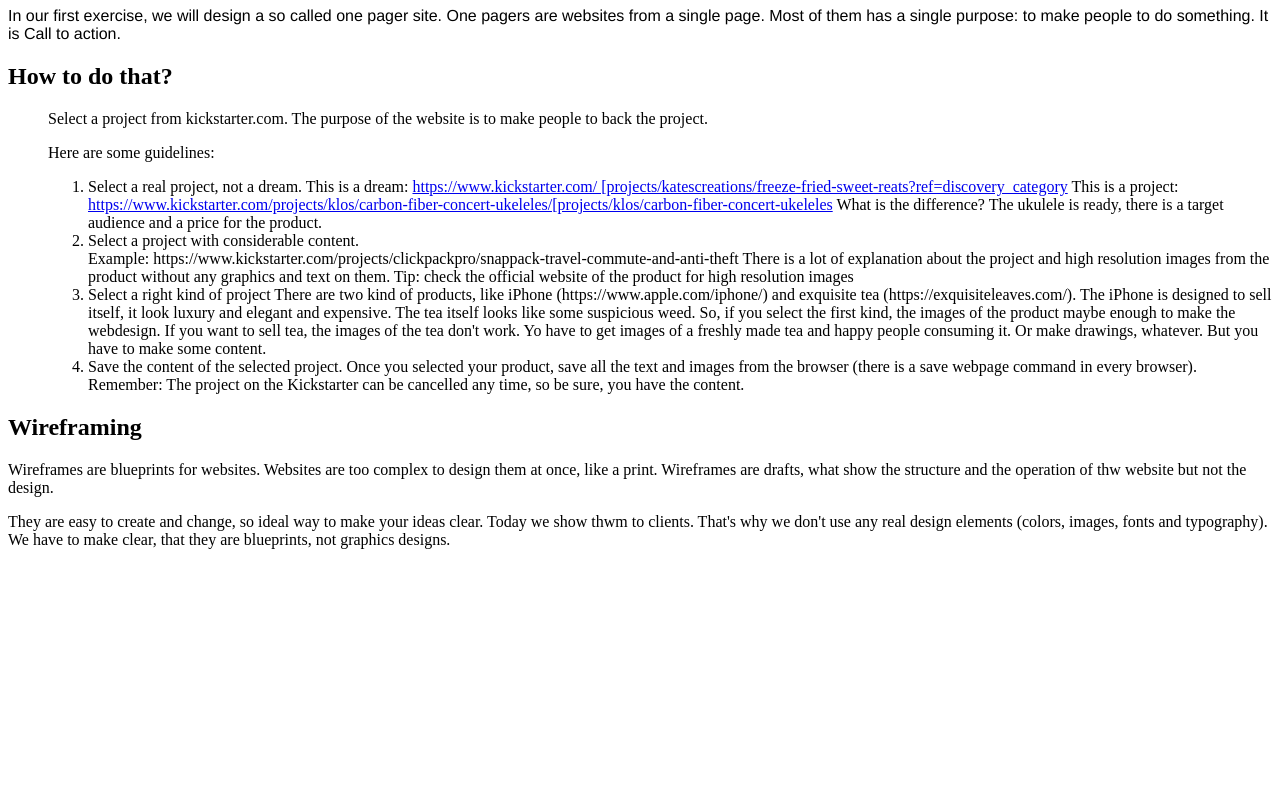
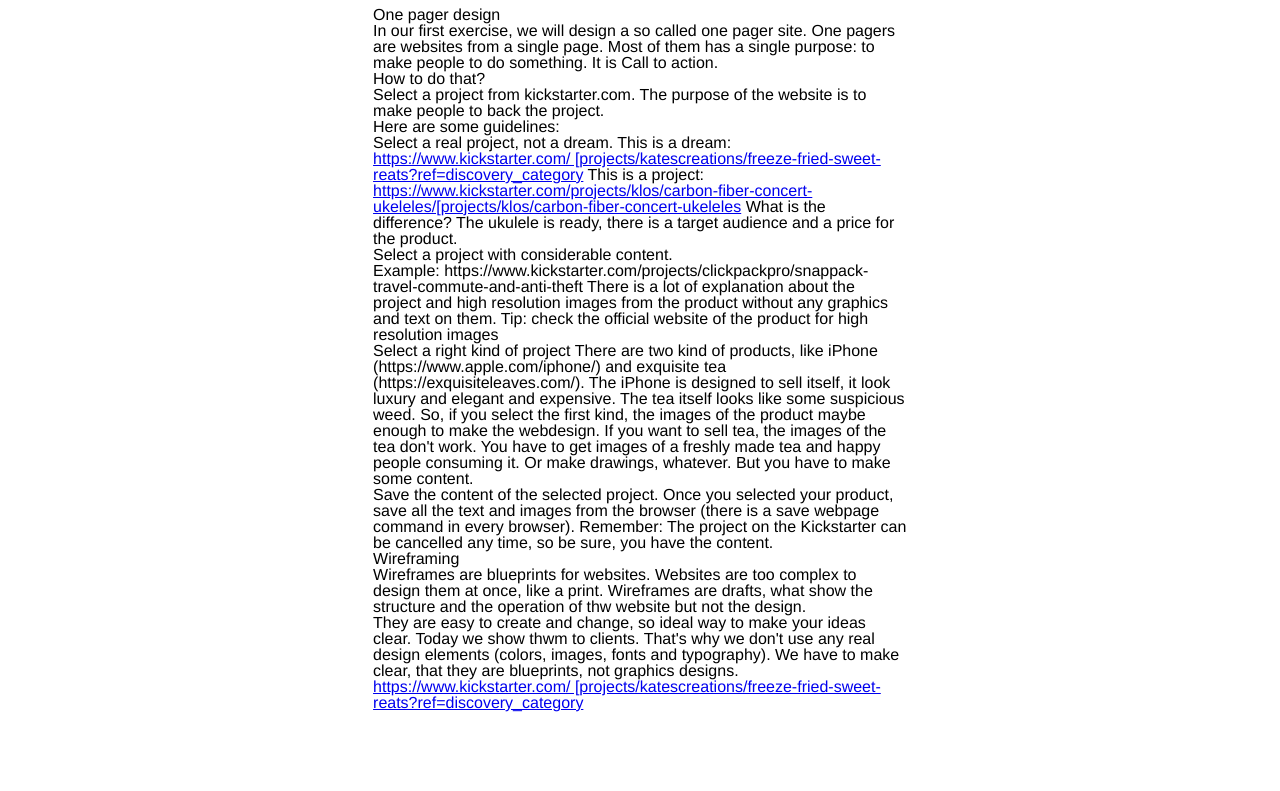
Before and after one commit to gcrwfrd/project_zero, a plain HTML site: page index.html in a window 1280 px wide. Shown: the part 73-864 px from the top of the page. Before the commit the page ends 800 px from the top, so only its background shows below. Drawn offline with Linux system fonts and the light colour scheme.

Commit message:
Add files via upload

```diff
--- a/index.html
+++ b/index.html
@@ -5,23 +5,26 @@
     <meta name="description" content="Website for Design Majors">
     <meta http-equiv="content-type" content="text/html; charset=utf-8">
     <link rel="icon" href="res/favicon.svg" type="image/svg+xml">
+    <link rel="stylesheet" type="text/css" href="res/global.css" />
     <style>
-    .first {font-family: 'Helvetica'; color:black;}
+    body{margin:0; padding: 0;
+      font-family: 'Helvetica', 'Arial', 'Roboto',sans-serif;}
+      div.rtf{max-width:60ch; margin:40px auto; padding:40px;}
     </style>
   </head>
   <body>
+
+    <div class="rtf">
     <h1>One pager design</h1>
-  <p class="first">   In our first exercise, we will design a so called one pager site. One pagers are websites from
+    <p class="first">   In our first exercise, we will design a so called one pager site. One pagers are websites from
     a single page. Most of them has a single purpose: to make people to do something. It is Call to action.</p>
 
     <h2>How to do that?</h2>
-<ul>
     <p>Select a project from kickstarter.com. The purpose of the website is to make people to back the project.</p>
-
     <p>Here are some guidelines:</p>
 
     <ol>
-  <li>  Select a real project, not a dream.
+    <li>  Select a real project, not a dream.
     This is a dream: <a href= "https://www.kickstarter.com/projects/katescreations/freeze-dried-sweet-treats?ref=discovery_category">https://www.kickstarter.com/
       [projects/katescreations/freeze-fried-sweet-reats?ref=discovery_category</a>
     This is a project: <a href= "https://www.kickstarter.com/projects/klos/carbon-fiber-concert-ukuleles"
@@ -35,17 +38,21 @@
     There are two kind of products, like iPhone (https://www.apple.com/iphone/) and exquisite tea (https://exquisiteleaves.com/).
     The iPhone is designed to sell itself, it look luxury and elegant and expensive. The tea itself looks like some suspicious weed.
     So, if you select the first kind, the images of the product maybe enough to make the webdesign. If you want to sell tea, the images of the tea don't work.
-     Yo have to get images of a freshly made tea and happy people consuming it. Or make drawings, whatever. But you have to make some content.
-  <li>  Save the content of the selected project.  Once you selected your product, save all the text and images from the browser (there is a save webpage command in every browser).
+     You have to get images of a freshly made tea and happy people consuming it. Or make drawings, whatever. But you have to make some content.
+  <li>  Save the content of the selected project.  Once you selected your product, save all the text and images from the browser
+    (there is a save webpage command in every browser).
     Remember: The project on the Kickstarter can be cancelled any time, so be sure, you have the content. </li>
-  </ul>
+  </ol>
 
   <h2> Wireframing</h2>
     <p>Wireframes are blueprints for websites. Websites are too complex to design them at once, like a print.
       Wireframes are drafts, what show the structure and the operation of thw website but not the design.</p>
 
   <p>  They are easy to create and change, so ideal way to make your ideas clear. Today we show thwm to clients.
-    That's why we don't use any real design elements (colors, images, fonts and typography). We have to make clear, that they are blueprints, not graphics designs.</p>
+    That's why we don't use any real design elements (colors, images, fonts and typography). We have to make clear,
+    that they are blueprints, not graphics designs.</p>
 
+    <a href= "https://www.kickstarter.com/projects/katescreations/freeze-dried-sweet-treats?ref=discovery_category">https://www.kickstarter.com/
+      [projects/katescreations/freeze-fried-sweet-reats?ref=discovery_category</a>
   </body>
 </html>
--- a/res/global.css
+++ b/res/global.css
@@ -0,0 +1,48 @@
+/* http://meyerweb.com/eric/tools/css/reset/
+   v2.0 | 20110126
+   License: none (public domain)
+*/
+
+html, body, div, span, applet, object, iframe,
+h1, h2, h3, h4, h5, h6, p, blockquote, pre,
+a, abbr, acronym, address, big, cite, code,
+del, dfn, em, img, ins, kbd, q, s, samp,
+small, strike, strong, sub, sup, tt, var,
+b, u, i, center,
+dl, dt, dd, ol, ul, li,
+fieldset, form, label, legend,
+table, caption, tbody, tfoot, thead, tr, th, td,
+article, aside, canvas, details, embed,
+figure, figcaption, footer, header, hgroup,
+menu, nav, output, ruby, section, summary,
+time, mark, audio, video {
+	margin: 0;
+	padding: 0;
+	border: 0;
+	font-size: 100%;
+	font: inherit;
+	vertical-align: baseline;
+}
+/* HTML5 display-role reset for older browsers */
+article, aside, details, figcaption, figure,
+footer, header, hgroup, menu, nav, section {
+	display: block;
+}
+body {
+	line-height: 1;
+}
+ol, ul {
+	list-style: none;
+}
+blockquote, q {
+	quotes: none;
+}
+blockquote:before, blockquote:after,
+q:before, q:after {
+	content: '';
+	content: none;
+}
+table {
+	border-collapse: collapse;
+	border-spacing: 0;
+}
```
Also changed, not shown: res/favicon.svg.
